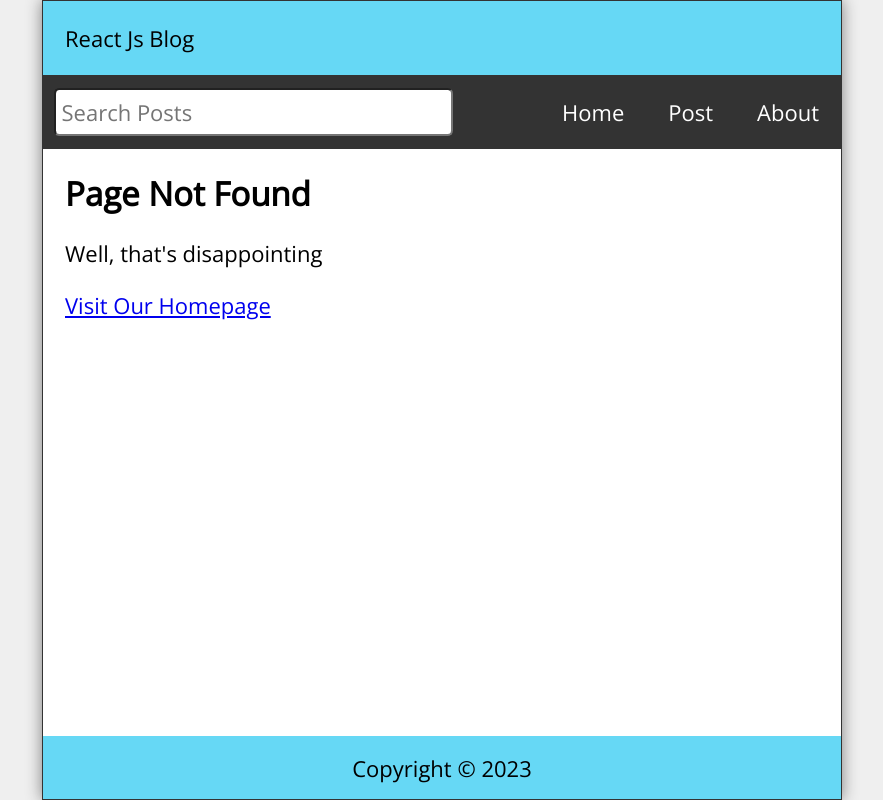
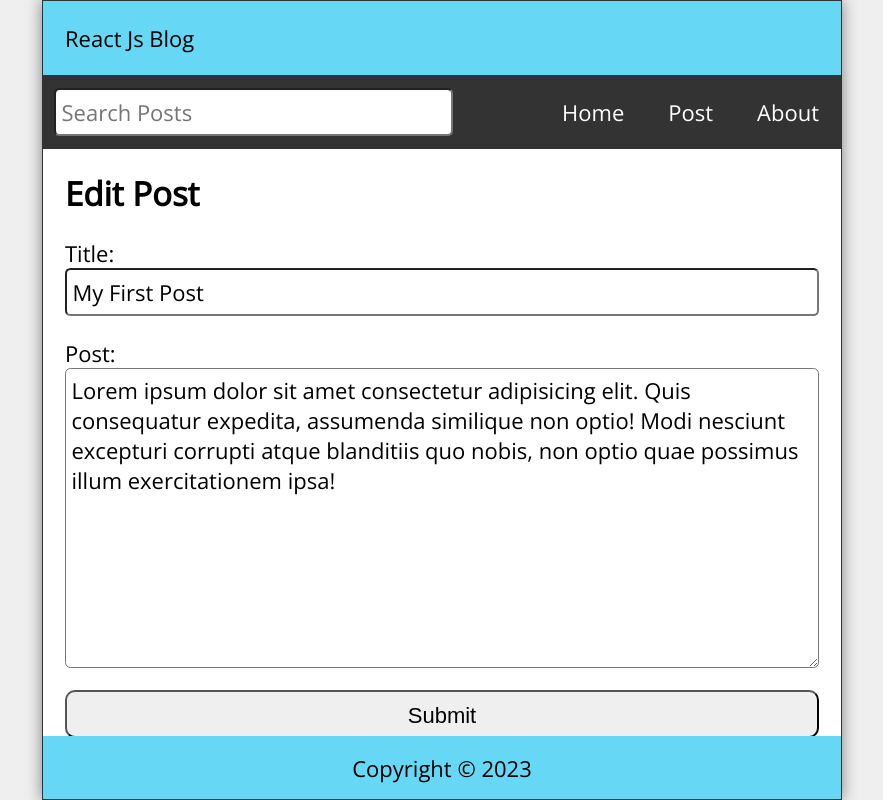
Before and after one commit to subhamengine/Blogs, a React (Create React App) app: page /edit/1 in a window 1280 px wide. Before the commit this address had no page. Shown: the whole page, without its empty margins (198-1081 px from the left). Built offline with nearby package versions, Linux system fonts and the light colour scheme; data requests are answered from the project's data file.

Commit message:
crud_operation_done

```diff
--- a/data/db.json
+++ b/data/db.json
@@ -3,12 +3,6 @@
     {
       "id": 1,
       "title": "My First Post",
-      "datetime": "July 01, 2021 11:17:36 AM",
-      "body": "Lorem ipsum dolor sit amet consectetur adipisicing elit. Quis consequatur expedita, assumenda similique non optio! Modi nesciunt excepturi corrupti atque blanditiis quo nobis, non optio quae possimus illum exercitationem ipsa!"
-    },
-    {
-      "id": 2,
-      "title": "My 2nd Post",
       "datetime": "July 01, 2021 11:17:36 AM",
       "body": "Lorem ipsum dolor sit amet consectetur adipisicing elit. Quis consequatur expedita, assumenda similique non optio! Modi nesciunt excepturi corrupti atque blanditiis quo nobis, non optio quae possimus illum exercitationem ipsa!"
     },
@@ -23,6 +17,12 @@
       "title": "My Fourth Post",
       "datetime": "July 01, 2021 11:17:36 AM",
       "body": "Lorem ipsum dolor sit amet consectetur adipisicing elit. Quis consequatur expedita, assumenda similique non optio! Modi nesciunt excepturi corrupti atque blanditiis quo nobis, non optio quae possimus illum exercitationem ipsa!"
+    },
+    {
+      "id": 5,
+      "title": "crudyyjgj,",
+      "datetime": "March 28, 2023 2:57:08 PM",
+      "body": "crud bolteyyy,y,"
     }
   ]
 }
--- a/src/App.js
+++ b/src/App.js
@@ -10,6 +10,7 @@
 import { useState, useEffect } from 'react'
 import { format } from 'date-fns'
 import api from './api/posts'
+import EditPost from './EditPost'
 
 function App() {
   const [posts, setPosts] = useState([]);
@@ -18,6 +19,8 @@
   const [searchResults, setSearchResults] = useState([]);
   const [postTitle, setPostTitle] = useState('');
   const [postBody, setPostBody] = useState('');
+  const [editTitle, setEditTitle] = useState('');
+  const [editBody, setEditBody] = useState('');
   const navigate = useNavigate();
 
   useEffect(() => {
@@ -50,25 +53,51 @@
 
 
 
-  const handleSubmit = (e) => {
+  const handleSubmit = async (e) => {
     e.preventDefault();
     const id = posts.length ? posts[posts.length - 1].id + 1 : 1;
     const datetime = format(new Date(), 'MMMM dd, yyyy pp');
     const newPost = { id, title: postTitle, datetime, body: postBody }
-    const allPosts = [...posts, newPost];
+
+    try {
+      const response = await api.post('/posts', newPost);
+      const allPosts = [...posts, response.data];
       setPosts(allPosts)
       setPostTitle('');
       setPostBody('');
       navigate('/');
-
+    } catch (err) {
+      console.log(`Error: ${err.message}`);
+    }
   }
 
 
-  const handleDelete = (id) => {
+  const handleDelete = async (id) => {
+    try {
+      await api.delete(`/posts/${id}`);
       const postsList = posts.filter(post => post.id !== id);
       setPosts(postsList);
       navigate('/');
+    } catch (err) {
+      console.log(`Error: ${err.message}`);
     }
+  }
+
+  const handleEdit = async (id) => {
+    const datetime = format(new Date(), 'MMMM dd, yyyy pp');
+    const updatedPost = { id, title: editTitle, datetime, body: editBody }
+    try {
+      const response = await api.put(`/posts/${id}`, updatedPost)
+      setPosts(posts.map(post => post.id == id ? { ...response.data } : post))
+      setEditBody('');
+      setEditTitle('');
+      navigate('/');
+    } catch (err) {
+
+    }
+  }
+
+
   return (
     <div className="App">
       <Header title="React Js Blog" />
@@ -83,6 +112,14 @@
             setPostTitle={setPostTitle}
             postBody={postBody}
             setPostBody={setPostBody} />} />
+        <Route path='/edit/:id'
+          element={<EditPost
+            posts={posts}
+            handleEdit={handleEdit}
+            editTitle={editTitle}
+            setEditTitle={setEditTitle}
+            editBody={editBody}
+            setEditBody={setEditBody} />} />
         <Route path='/post/:id' element={<PostPage posts={posts} handleDelete={handleDelete} />} />
         <Route path='*' element={<Missing />} />
       </Routes>
--- /dev/null
+++ b/src/EditPost.js
@@ -0,0 +1,58 @@
+import React, { useEffect } from "react";
+import { useParams, Link } from "react-router-dom";
+const EditPost = ({
+  posts,
+  handleEdit,
+  editBody,
+  setEditBody,
+  editTitle,
+  setEditTitle,
+}) => {
+  const { id } = useParams();
+  const post = posts.find((post) => post.id.toString() === id);
+
+  useEffect(() => {
+    if (post) {
+      setEditTitle(post.title);
+      setEditBody(post.body);
+    }
+  }, [post, setEditBody, setEditTitle]);
+
+  return <main className="NewPost">
+    {editTitle &&
+      <>
+        <h2>Edit Post</h2>
+        <form className="newPostForm" onSubmit={(e) => e.preventDefault()}>
+          <label htmlFor="postTitle">Title:</label>
+          <input
+            type="text"
+            id="postTitle"
+            required
+            value={editTitle}
+            onChange={(e) => setEditTitle(e.target.value)}
+          />
+          <label htmlFor="postBody">Post:</label>
+          <textarea
+            id="postBody"
+            value={editBody}
+            onChange={(e) => setEditBody(e.target.value)}
+            required
+          ></textarea>
+          <button type="submit" onClick={() => handleEdit(post.id)}>Submit</button>
+        </form>
+      </>
+    }{!editTitle &&
+
+      <>
+        <h2>Post Not Found</h2>
+        <p>Well, that's disappointing.</p>
+        <p>
+          <Link to='/'>Visit Our Homepage</Link>
+        </p>
+      </>
+    }
+  </main>
+
+};
+
+export default EditPost;
--- a/src/PostPage.js
+++ b/src/PostPage.js
@@ -12,7 +12,15 @@
             <h2>{post.title}</h2>
             <p className="postDate">{post.datetime}</p>
             <p className="postBody">{post.body}</p>
-            <button onClick={() => handleDelete(post.id)}>Delete Post</button>
+            <Link to={`/edit/${post.id}`}>
+              <button className="editButton">Edit Post </button>
+            </Link>
+            <button
+              className="deleteButton"
+              onClick={() => handleDelete(post.id)}
+            >
+              Delete Post
+            </button>
           </>
         )}
         {!post && (
--- a/src/index.css
+++ b/src/index.css
@@ -205,10 +205,9 @@
     cursor: pointer;
 }
 
-.Missing h2,
-.PostPage h2,
+
 .Missing p,
-.PostPage p {
+.PostPage p,.NewPost p {
     margin-bottom: 1rem;
 }
 
@@ -216,13 +215,19 @@
     height: 48px;
     min-width: 48px;
     border-radius: 0.25rem;
+    margin-right: 0.5rem;
     padding: 0.5rem;
     font-size: 1rem;
-    background-color: red;
+
     color: #fff;
     cursor: pointer;
 }
-
+.deleteButton{
+    background-color: red;
+}
+.editButton{
+    background-color: #333;
+}
 .statusMsg {
     margin-top: 2rem;
 }
```
Lines whose indentation alone changed are shown as unchanged.
